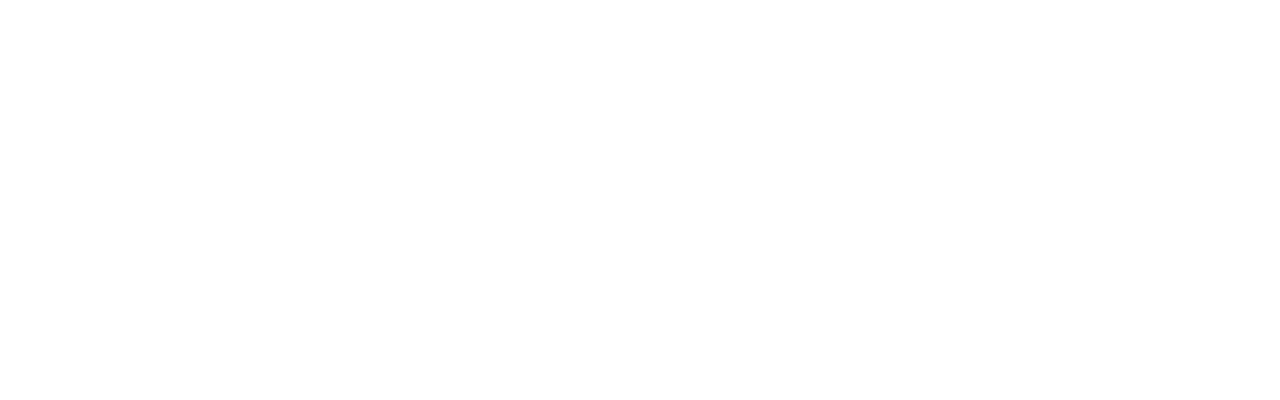
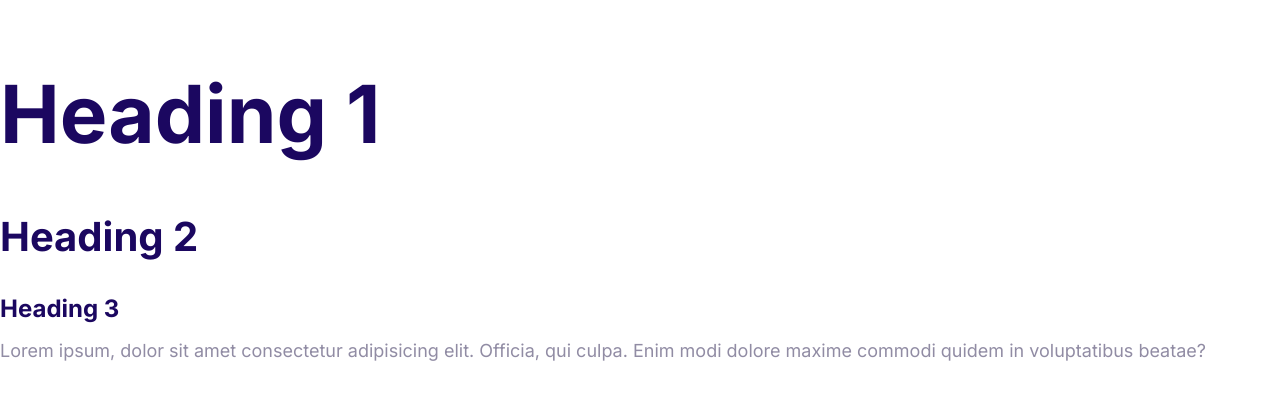
Before and after one commit to SandipPunalkar/moshify, a plain HTML site: page index.html in a window 1280 px wide. Drawn offline with Linux system fonts and the light colour scheme; files whose address does not match are found by name.

Commit message:
Define the styles for the fonts.

```diff
--- a/css/styles.css
+++ b/css/styles.css
@@ -5,3 +5,50 @@
   --color-headings: #1b0760;
   --color-body: #918ca4;
 }
+
+/* Topography */
+html {
+  font-size: 62.5%;
+}
+body {
+  font-family: Inter, Arial, Helvetica, sans-serif;
+  font-size: 2.4rem;
+  line-height: 1.5;
+  color: var(--color-body);
+}
+
+h1,
+h2,
+h3 {
+  color: var(--color-headings);
+  margin-bottom: 1rem;
+}
+h1 {
+  font-size: 7rem;
+}
+
+h2 {
+  font-size: 4rem;
+}
+
+h3 {
+  font-size: 3rem;
+}
+p {
+  margin-top: 0;
+}
+
+@media screen and (min-width: 1024px) {
+  body {
+    font-size: 1.8rem;
+  }
+  h1 {
+    font-size: 8rem;
+  }
+  h2 {
+    font-size: 4rem;
+  }
+  h3 {
+    font-size: 2.4rem;
+  }
+}
--- a/index.html
+++ b/index.html
@@ -4,9 +4,23 @@
     <meta charset="UTF-8" />
     <meta http-equiv="X-UA-Compatible" content="IE=edge" />
     <meta name="viewport" content="width=device-width, initial-scale=1.0" />
+    <link rel="preconnect" href="https://fonts.googleapis.com" />
+    <link rel="preconnect" href="https://fonts.gstatic.com" crossorigin />
+    <link
+      href="https://fonts.googleapis.com/css2?family=Inter:wght@400;700&family=Open+Sans:wght@400;700&display=swap"
+      rel="stylesheet"
+    />
     <link rel="stylesheet" href="css//normalize.css" />
     <link rel="stylesheet" href="css/styles.css" />
     <title>Document</title>
   </head>
-  <body></body>
+  <body>
+    <h1>Heading 1</h1>
+    <h2>Heading 2</h2>
+    <h3>Heading 3</h3>
+    <p>
+      Lorem ipsum, dolor sit amet consectetur adipisicing elit. Officia, qui
+      culpa. Enim modi dolore maxime commodi quidem in voluptatibus beatae?
+    </p>
+  </body>
 </html>
```
